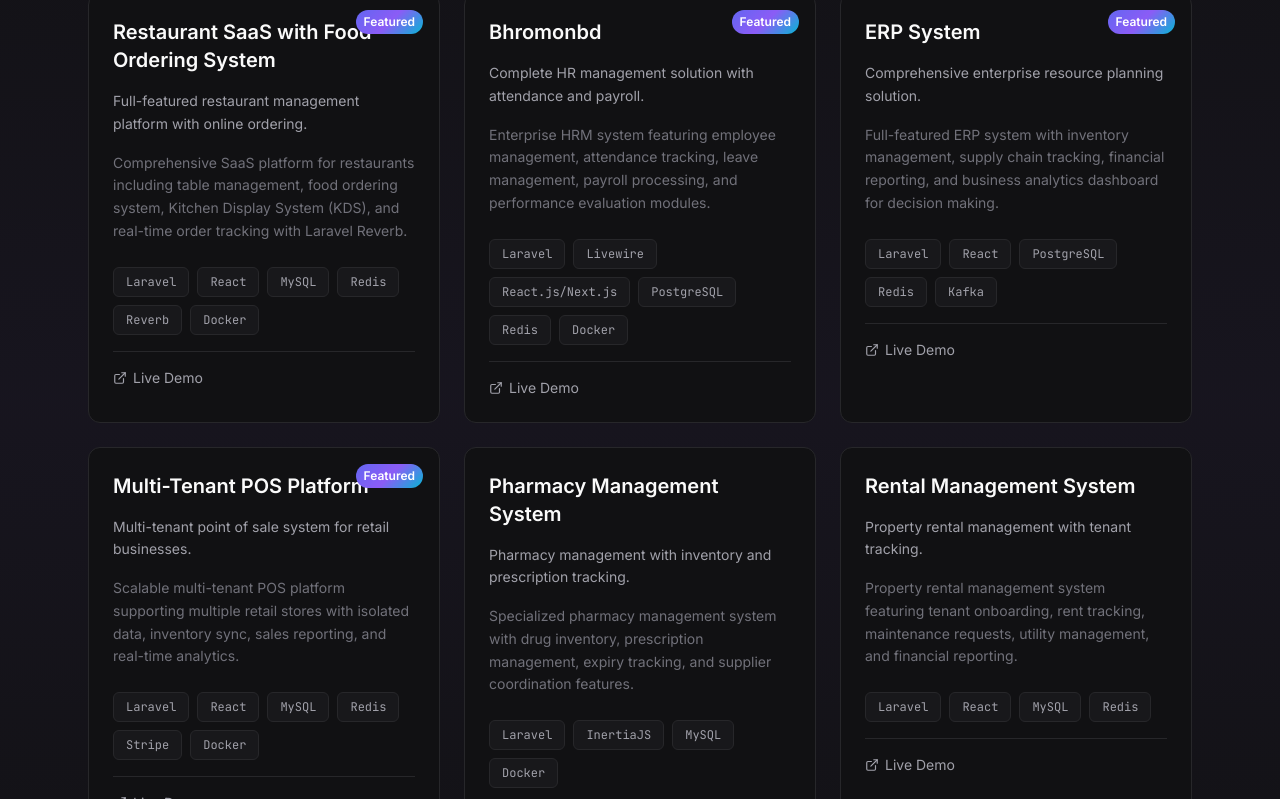
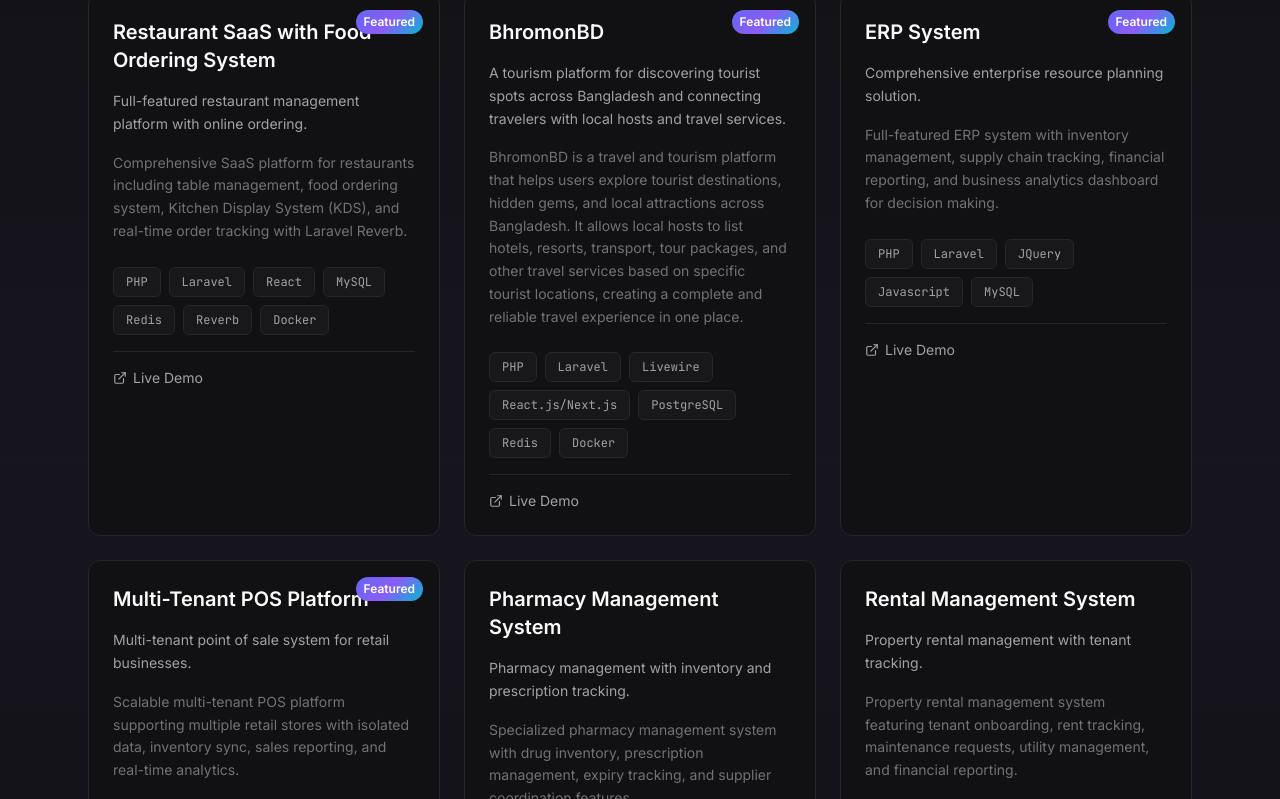
Before and after one commit to hasnainahmed007/portfolio, a Next.js app: page / in a window 1280 px wide. Shown: the part 3921-4720 px from the top of the page. Built offline with nearby package versions, Linux system fonts and the light colour scheme.

Commit message:
feat: update project details, tech stacks

```diff
--- a/components/sections/Projects.tsx
+++ b/components/sections/Projects.tsx
@@ -100,7 +100,7 @@
           className="text-center mt-12"
         >
           <Button variant="secondary" size="lg">
-            <Github size={18} /> View More on GitHub
+            <Github size={18} /> <a href="https://github.com/hasnainahmed007" target="_blank" rel="noopener noreferrer">View More on GitHub</a>
           </Button>
         </motion.div>
       </div>
--- a/data/projects.ts
+++ b/data/projects.ts
@@ -13,15 +13,16 @@
     title: 'Restaurant SaaS with Food Ordering System',
     description: 'Full-featured restaurant management platform with online ordering.',
     longDescription: 'Comprehensive SaaS platform for restaurants including table management, food ordering system, Kitchen Display System (KDS), and real-time order tracking with Laravel Reverb.',
-    technologies: ['Laravel', 'React', 'MySQL', 'Redis', 'Reverb', 'Docker'],
+    technologies: ['PHP', 'Laravel', 'React', 'MySQL', 'Redis', 'Reverb', 'Docker'],
     liveUrl: 'https://restaurantapp.acnoo.xyz',
     featured: true
   },
   {
-    title: 'Bhromonbd',
-    description: 'Complete HR management solution with attendance and payroll.',
-    longDescription: 'Enterprise HRM system featuring employee management, attendance tracking, leave management, payroll processing, and performance evaluation modules.',
-    technologies: ['Laravel', 'Livewire', 'React.js/Next.js', 'PostgreSQL', 'Redis', 'Docker'],
+    title: 'BhromonBD',
+description: 'A tourism platform for discovering tourist spots across Bangladesh and connecting travelers with local hosts and travel services.',
+
+longDescription: 'BhromonBD is a travel and tourism platform that helps users explore tourist destinations, hidden gems, and local attractions across Bangladesh. It allows local hosts to list hotels, resorts, transport, tour packages, and other travel services based on specific tourist locations, creating a complete and reliable travel experience in one place.',
+    technologies: ['PHP', 'Laravel', 'Livewire', 'React.js/Next.js', 'PostgreSQL', 'Redis', 'Docker'],
     liveUrl: 'https://bhromonbd.vercel.app',
     featured: true
   },
@@ -29,7 +30,7 @@
     title: 'ERP System',
     description: 'Comprehensive enterprise resource planning solution.',
     longDescription: 'Full-featured ERP system with inventory management, supply chain tracking, financial reporting, and business analytics dashboard for decision making.',
-    technologies: ['Laravel', 'React', 'PostgreSQL', 'Redis', 'Kafka'],
+    technologies: ['PHP', 'Laravel', 'JQuery', 'Javascript', 'MySQL'],
     liveUrl: 'https://glasserp.acnoo.xyz',
     featured: true
   },
@@ -37,7 +38,7 @@
     title: 'Multi-Tenant POS Platform',
     description: 'Multi-tenant point of sale system for retail businesses.',
     longDescription: 'Scalable multi-tenant POS platform supporting multiple retail stores with isolated data, inventory sync, sales reporting, and real-time analytics.',
-    technologies: ['Laravel', 'React', 'MySQL', 'Redis', 'Stripe', 'Docker'],
+    technologies: ['PHP', 'Laravel', 'JQuery', 'Javascript', 'MySQL', 'Redis', 'Stripe', 'Docker'],
     liveUrl: 'https://pospro.acnoo.xyz',
     featured: true
   },
@@ -45,14 +46,14 @@
     title: 'Pharmacy Management System',
     description: 'Pharmacy management with inventory and prescription tracking.',
     longDescription: 'Specialized pharmacy management system with drug inventory, prescription management, expiry tracking, and supplier coordination features.',
-    technologies: ['Laravel', 'InertiaJS', 'MySQL', 'Docker'],
+    technologies: ['PHP', 'Laravel', 'JQuery', 'Javascript', 'MySQL'],
     liveUrl: 'https://acnoopharmacy.acnoo.xyz',
   },
   {
     title: 'Rental Management System',
     description: 'Property rental management with tenant tracking.',
     longDescription: 'Property rental management system featuring tenant onboarding, rent tracking, maintenance requests, utility management, and financial reporting.',
-    technologies: ['Laravel', 'React', 'MySQL', 'Redis'],
+    technologies: ['PHP', 'Laravel', 'JQuery', 'Javascript', 'MySQL', 'Redis'],
     liveUrl: 'https://rentpro.acnoo.xyz',
   }
 ]
```
